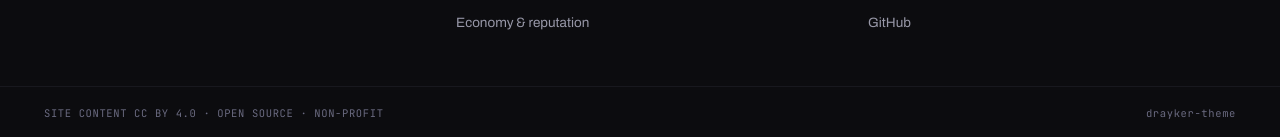
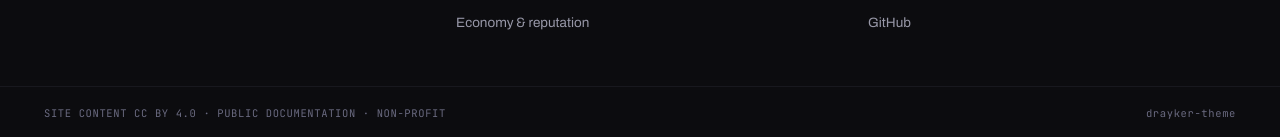
Before and after one commit to draykerdk/drayker-theme, a Jekyll site: the page built from README.md, in a window 1280 px wide and 900 px high, scrolled down 1699 px. Shown: the part 760-897 px from the top of the window. Built offline with Jekyll 4.4.1, drawn with Linux system fonts in a browser that asks for light colours; our own code applies the rules of GitHub Pages for plain Markdown files.

Commit message:
fix: footer says public documentation, not open source (#4)
The founder decided Drayker is not labelled "open source": the documentation
is public under CC BY 4.0 and the system is auditable by permission level
(same change as drayker.org#23 on the portal).

```diff
--- a/_layouts/default.html
+++ b/_layouts/default.html
@@ -236,7 +236,7 @@ main{display:block}
   </div>
   <div class="dk-foot-bar">
     <div>
-      <span>SITE CONTENT CC BY 4.0 · OPEN SOURCE · NON-PROFIT</span>
+      <span>SITE CONTENT CC BY 4.0 · PUBLIC DOCUMENTATION · NON-PROFIT</span>
       <span>{{ site.dk_subdomain | default: 'drayker.org' }}</span>
     </div>
   </div>
```
